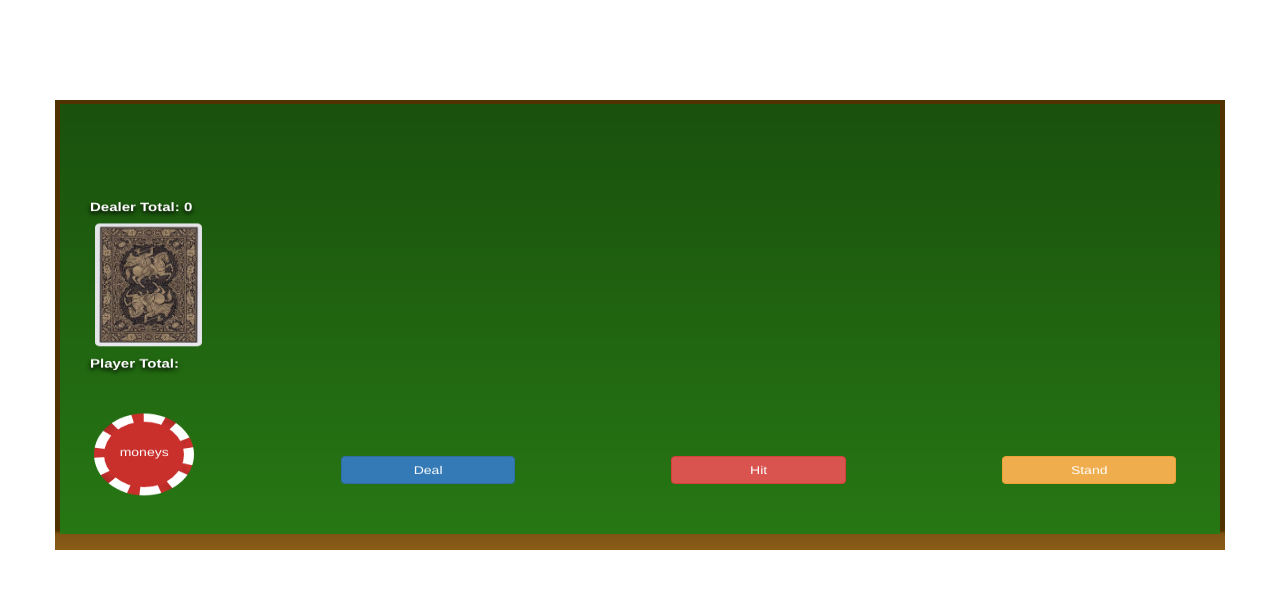
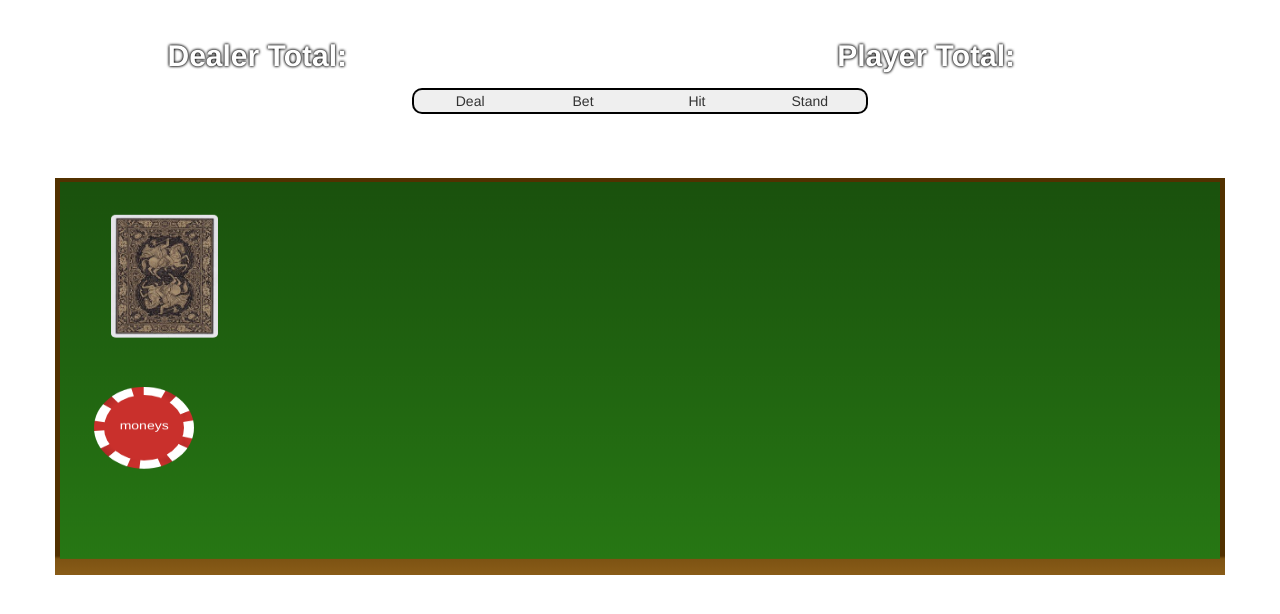
Before and after one commit to nicolasblumenstock/blackjack, a plain HTML site: page index.html in a window 1280 px wide. Drawn offline with Linux system fonts and the light colour scheme.

Commit message:
minor changes

```diff
--- a/css/styles.css
+++ b/css/styles.css
@@ -9,9 +9,9 @@
 	border-bottom: 20px solid transparent;
 	/*border-radius: 40px;*/
 	/*border-radius: 50%;*/
-	margin-top: 50px;
+	margin-top: 10px;
 	padding: 30px 0px;
-	min-height: 550px;
+	min-height: 450px;
 	transform: rotateX(35deg);
 	border-image: linear-gradient(to bottom, #523100 99%, #895c18 100%);
 	border-image-slice: 1;
@@ -30,8 +30,25 @@
 }
 
 
-.btn {
-	width: 80%;
+.stand-button, .bet-button, .deal-button, .hit-button {
+	width: 10%;
+	margin: 10px -2px;
+	border: 2px solid black;
+}
+
+.stand-button{
+	border-radius: 0px 10px 10px 0px;
+	border-left: 0px;
+}
+
+.bet-button, .hit-button {
+	border-right: 0px;
+	border-left: 0px;
+}
+
+.deal-button{
+	border-radius: 10px 0px 0px 10px;
+	border-right: 0px;
 }
 
 .card img{
@@ -46,15 +63,15 @@
 
 .dealer-total, .player-total {
 	color: white;
-	text-shadow: 0px 3px 5px black;
-	font-size: 15px;
+	text-shadow: 0px 0px 3px black, 0px 0px 3px black;
+	font-size: 30px;
 	font-weight: bold;
-	/*margin-left: 10px*/
+	margin-top: 35px;
 }
 
-.dealer-total{
-	margin-top: 85px;
-}
+/*.dealer-total{
+
+}*/
 
 .game-text{
 	color: white;
@@ -83,7 +100,7 @@
 }
 
 .dealt{
-	margin-left: 5px;
+	margin-left: 15px;
 	transform: rotateZ(360deg);
 }
 
--- a/index.html
+++ b/index.html
@@ -21,19 +21,34 @@
 3. create an element for the player's and dealer's total.
 4. create an element for each card in each hand max of 6.
 5. make a deal hit and stand button. -->
+	<div class="container">
+		<div class="row">
+			<div class="col-sm-4 col-sm-offset-1 dealer-total text-left">
+				Dealer Total: <span class="dealer-score"></span>
+			</div>
+			<div class="col-sm-4 col-sm-offset-1 player-total text-right">
+				Player Total: <span class="player-score"></span>
+			</div>
+		</div>
+		<div class="row buttons">
+			<div class="col-sm-12 text-center">
+				<button class="deal-button">Deal</button>
+				<button class="bet-button">Bet</button>
+				<button class="hit-button">Hit</button>
+				<button class="stand-button">Stand</button>
+			</div>
+		</div>
+	</div>
 
 	<div class="container table-skew">
 
 		<div class="row">
-			<div class="col-sm-12 the-table">
+			<div class="col-sm-12 the-table text-center">
 
 				<div class="row">
 					<div class="col-sm-2 filler">
 
 						<div class="row info">
-							<div class="col-sm-12 dealer-total">
-								Dealer Total: <span class="dealer-score">0</span>
-							</div>
 						</div>
 						<div class="row info">
 							<div class="col-sm-12 deck">
@@ -41,9 +56,7 @@
 							</div>
 						</div>
 						<div class="row info">
-							<div class="col-sm-12 player-total">
-								Player Total: <span class="player-score"></span>
-							</div>
+
 						</div>
 
 						<div class="row">
@@ -115,18 +128,6 @@
 							</div>
 						</div>
 
-						<div class="row buttons">
-							<div class="col-sm-3 col-sm-offset-1">
-								<button class="btn btn-primary deal-button">Deal</button>
-							</div>
-							<div class="col-sm-3 col-sm-offset-1">
-								<button class="btn btn-danger hit-button">Hit</button>
-							</div>
-							<div class="col-sm-3 col-sm-offset-1">
-								<button class="btn btn-warning stand-button">Stand</button>
-							</div>
-						</div>
-
 					</div>
 				</div>
 
```
